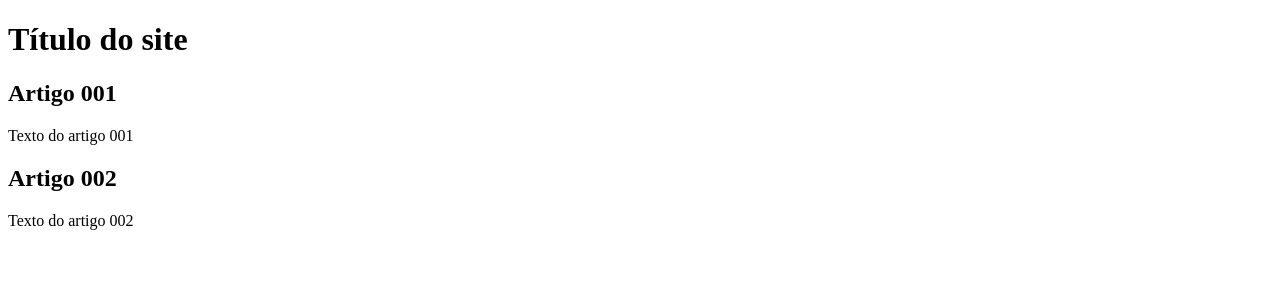
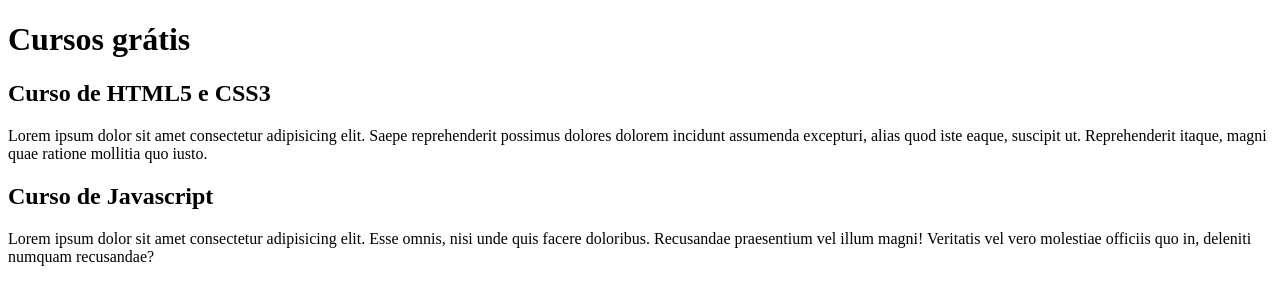
Before and after one commit to alexandre-yuji/projeto-site, a plain HTML site: page index.html in a window 1280 px wide. Drawn offline with Linux system fonts and the light colour scheme.

Commit message:
comecei a escrever o conteúdo

```diff
--- a/index.html
+++ b/index.html
@@ -9,15 +9,15 @@
 <body>
     <main>
         <header>
-            <h1>Título do site</h1>
+            <h1>Cursos grátis</h1>
         </header>
         <article>
-            <h2>Artigo 001</h2>
-            <p>Texto do artigo 001</p>
+            <h2>Curso de HTML5 e CSS3</h2>
+            <p>Lorem ipsum dolor sit amet consectetur adipisicing elit. Saepe reprehenderit possimus dolores dolorem incidunt assumenda excepturi, alias quod iste eaque, suscipit ut. Reprehenderit itaque, magni quae ratione mollitia quo iusto.</p>
         </article>
         <article>
-            <h2>Artigo 002</h2>
-            <p>Texto do artigo 002</p>
+            <h2>Curso de Javascript</h2>
+            <p>Lorem ipsum dolor sit amet consectetur adipisicing elit. Esse omnis, nisi unde quis facere doloribus. Recusandae praesentium vel illum magni! Veritatis vel vero molestiae officiis quo in, deleniti numquam recusandae?</p>
         </article>
     </main>
 </body>
```
